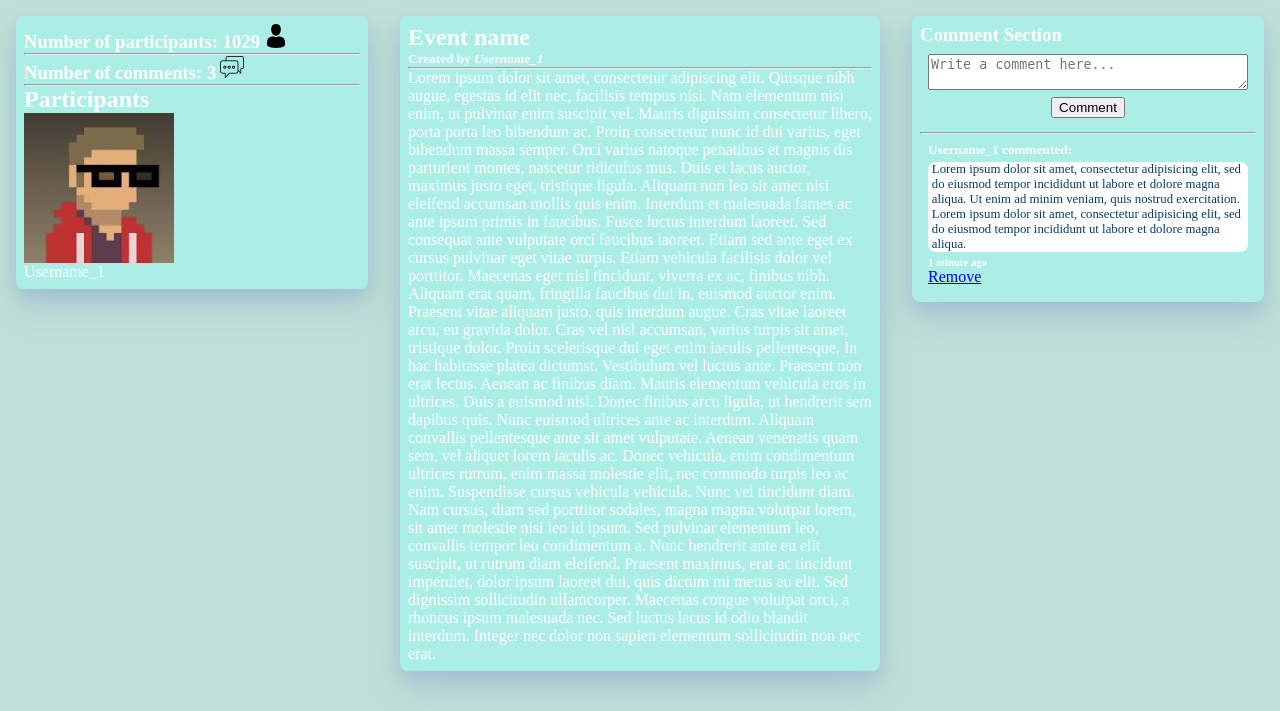
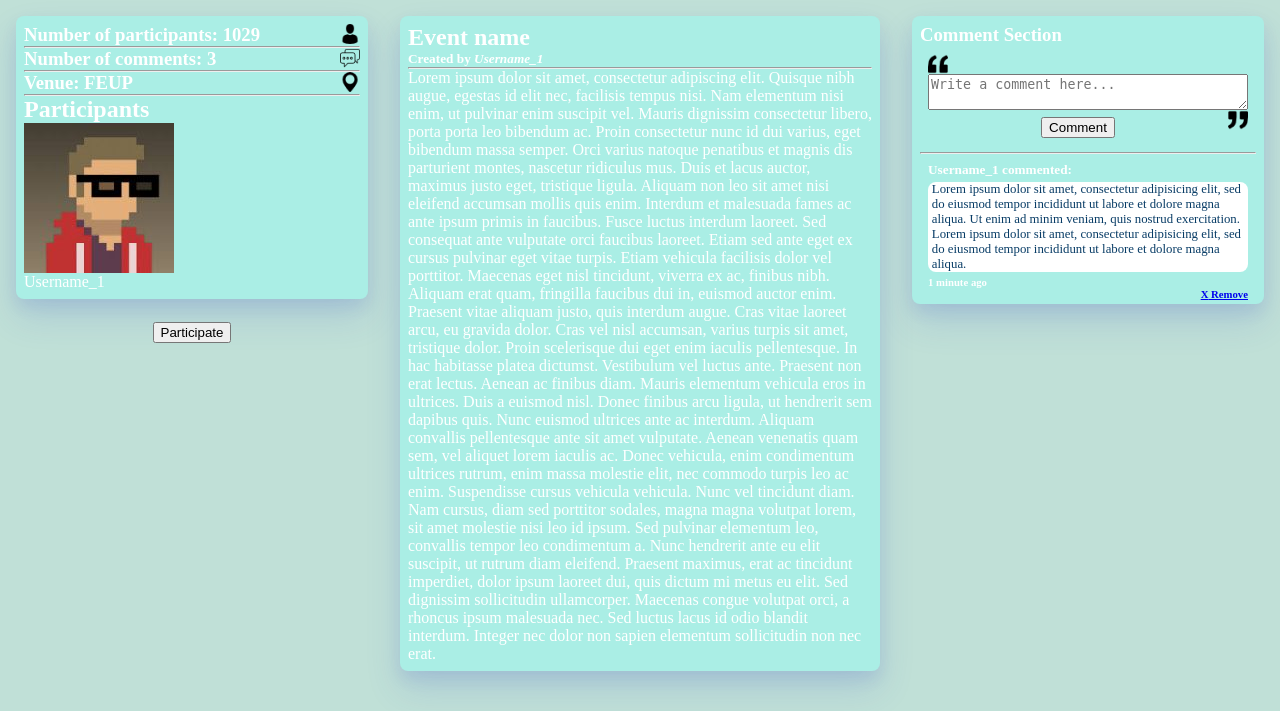
Before and after one commit to paulomaia20/Projecto-ESIN, a PHP site: the page made by HTML Mockups/event_page.html in a window 1280 px wide. Shown: the part 70-781 px from the top of the page. Run offline with PHP 8.4, Linux system fonts and the light colour scheme.

Commit message:
Update Mockups

```diff
--- a/HTML Mockups/css/event_page.css
+++ b/HTML Mockups/css/event_page.css
@@ -64,3 +64,20 @@
     .text-input{
         width: 100%;
     }
+
+    .icon-right{
+        float: right;
+        max-width: 20px;
+    }
+    .icon-left{
+        float: left;
+        max-width: 20px;
+    }
+
+    .wrapper-button{
+        text-align: center;
+    }
+
+    .delete{
+        float: right;
+    }
--- a/HTML Mockups/event_list.html
+++ b/HTML Mockups/event_list.html
@@ -10,6 +10,7 @@
         <div>
             <h1 id="faq-heading">Next events</h1>
         </div>
+    </header>
     <ul class="grid">
 
       <li><img src="img/newspaper.png" alt="news" class="board"><a href="#"><h3>Picking up newspapers</h3></a><h4>@ FEUP</h4><h5>22-12-2018</h5></li>
@@ -23,7 +24,9 @@
       <li><img src="img/spray_can.png" alt="spray can" class="board"><a href="#"><h3> Picking up spray cans</h3></a><h4>@ FEUP</h4><h5>22-12-2018</h5></li>
 
     </ul>
-    </header>
+    <div class="page-index">
+    <h4>1</h4><a><h3>Next page</h3></a>
+    </div>
 </body>
 <footer>
     <img id="treeline" src="img/treeline5.jpg" alt="Tree Line">
--- a/HTML Mockups/event_page.html
+++ b/HTML Mockups/event_page.html
@@ -31,14 +31,19 @@
 
         <div class="left-bar">
             <div class="wrapper">
-            <h3 class="event-info">Number of participants: 1029 </h3> <img src="img/man-user.png" alt="user">
+            <h3 class="event-info">Number of participants: 1029 </h3> <img src="img/man-user.png" alt="user" class="icon-right">
             <hr>
-            <h3 class="event-info">Number of comments: 3</h3> <img src="img/chat.png" alt="comment">
+            <h3 class="event-info">Number of comments: 3</h3> <img src="img/chat.png" alt="comment" class="icon-right">
+            <hr>
+            <h3 class="event-info">Venue: FEUP</h3> <img src="img/localization.png" alt="venue" class="icon-right">
             <hr>
             <h2>Participants</h2>
             <div class="participant">
                 <img src="img/avatar_1.jpg" alt="avatar_1"> <p> Username_1 </p>
             </div>
+            </div>
+            <div class="wrapper-button">
+                <button type="submit" class="button"> Participate</button>
             </div>
         </div>
         <div class="middle-bar">
@@ -57,7 +62,9 @@
                 <h3>Comment Section</h3>
                 <div class="status-upload">
                     <form>
+                        <img src="img/left-quote.png" alt="left quote mark" class="icon-left">
                         <textarea class="text-input" placeholder="Write a comment here..."></textarea>
+                        <img src="img/right-quote.png" alt="right quote mark" class="icon-right">
                         <button type="submit" class="button"> Comment</button>
                     </form>
                 </div>
@@ -71,10 +78,9 @@
                 Lorem ipsum dolor sit amet, consectetur adipisicing elit, sed do eiusmod tempor incididunt
                 ut labore et dolore magna aliqua.</p>
                 </div>
-                <h6 class="text-muted time">1 minute ago</h6>
-
                 <div class="stats">
-                    <a href="#"><i aria-hidden="true"></i> Remove </a>
+                    <h6 class="text-muted-time">1 minute ago</h6>
+                    <a class="delete" href="#"><h6> <b>X</b> Remove </h6> </a>
                 </div>
             </div>
         </aside>
```
Also changed, not shown: HTML Mockups/img/left-quote.png (added), HTML Mockups/img/localization.png (added), HTML Mockups/img/right-quote.png (added).
